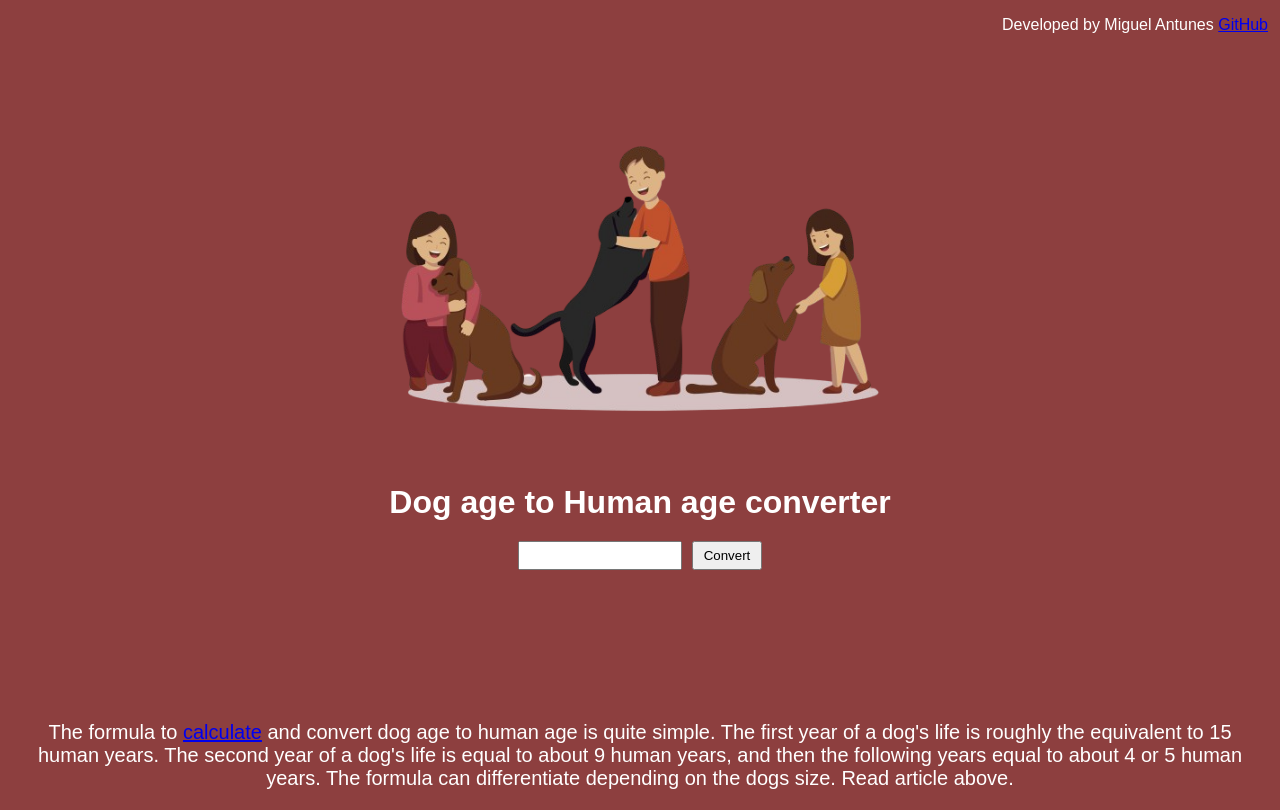
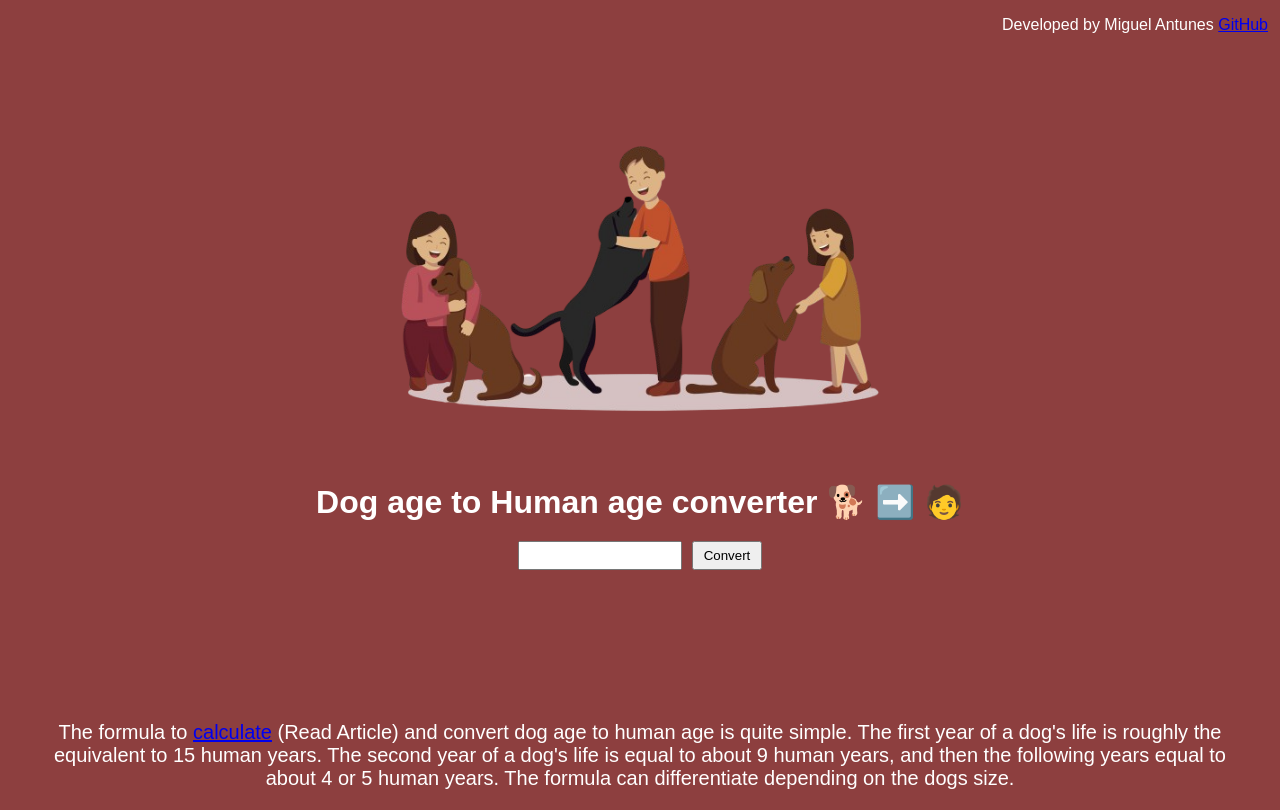
Before and after one commit to MiguelAntuns/Age-Converter, a plain HTML site: page index.html in a window 1280 px wide. Drawn offline with Linux system fonts and the light colour scheme.

Commit message:
Update index.html

```diff
--- a/index.html
+++ b/index.html
@@ -75,7 +75,7 @@
     <p>Developed by Miguel Antunes <a href="https://github.com/MiguelAntuns" target="_blank">GitHub</a></p>
 </footer>
 
-<h1>Dog age to Human age converter</h1>
+<h1>Dog age to Human age converter 🐕 ➡️ 🧑</h1>
 
 <div class="input-container">
 <input id="dogAge" type="number"/>
@@ -89,10 +89,9 @@
 <p id="result"></p>
 
 <p  class="bottom-left-text">
-    The formula to <a href="https://www.akc.org/expert-advice/health/how-to-calculate-dog-years-to-human-years/" target="_blank">calculate</a> and convert dog age to human age is quite simple.
+    The formula to <a href="https://www.akc.org/expert-advice/health/how-to-calculate-dog-years-to-human-years/" target="_blank">calculate</a> (Read Article) and convert dog age to human age is quite simple.
     The first year of a dog's life is roughly the equivalent to 15 human years.
     The second year of a dog's life is equal to about 9 human years, and then the following years equal to about 4 or 5 human years. The formula can differentiate depending on the dogs size.
-    Read article above.
 </p>
 
 <!-- aspeto visual do website (botões, texto, imagem, input box, referral, etc) -->
```
